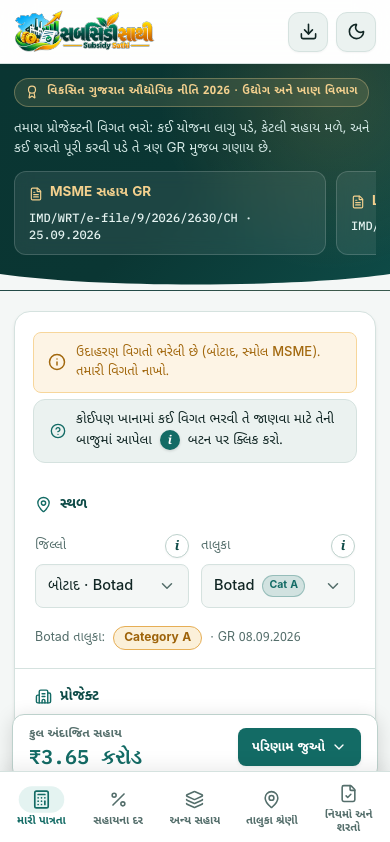
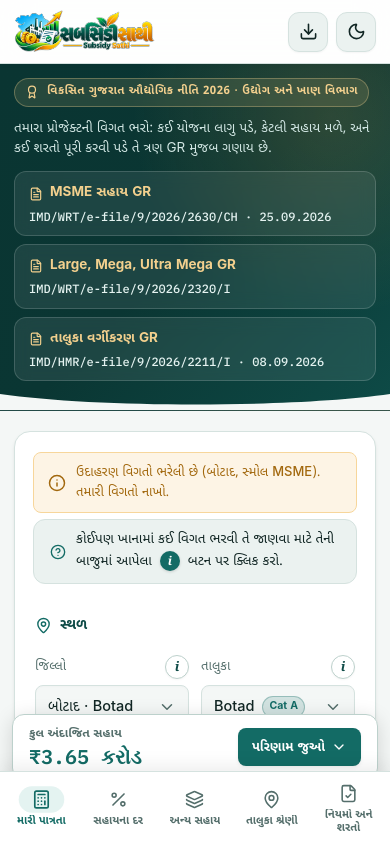
Before and after one commit to Jenish-Patel-Dev/Subsidy-sathi, a React (Vite) app: page / in a window 390 px wide. Shown: the top 842 px of the page. Built offline with nearby package versions, Linux system fonts and the light colour scheme.

Commit message:
fix(ui): remove horizontal scroll from hero GR cards and stack responsively

```diff
--- a/src/styles/global.css
+++ b/src/styles/global.css
@@ -961,19 +961,10 @@ img, svg {
   gap: 12px;
 }
 
-@media (max-width: 900px) {
+@media (max-width: 860px) {
   .grs {
-    display: flex;
-    gap: 10px;
-    overflow-x: auto;
-    scroll-snap-type: x mandatory;
-    -webkit-overflow-scrolling: touch;
-    padding-bottom: 6px;
-    scrollbar-width: none;
-  }
-
-  .grs::-webkit-scrollbar {
-    display: none;
+    grid-template-columns: 1fr;
+    gap: 8px;
   }
 }
 
@@ -991,10 +982,24 @@ img, svg {
   transition: all 0.2s ease;
 }
 
-@media (max-width: 900px) {
+@media (max-width: 860px) {
   .gr-card {
-    flex: 0 0 clamp(260px, 80vw, 320px);
-    scroll-snap-align: start;
+    flex-direction: row;
+    align-items: center;
+    justify-content: space-between;
+    flex-wrap: wrap;
+    gap: 4px 14px;
+    padding: 10px 14px;
+  }
+}
+
+@media (max-width: 520px) {
+  .gr-card {
+    flex-direction: column;
+    align-items: flex-start;
+    justify-content: center;
+    gap: 3px;
+    padding: 9px 12px;
   }
 }
 
```
